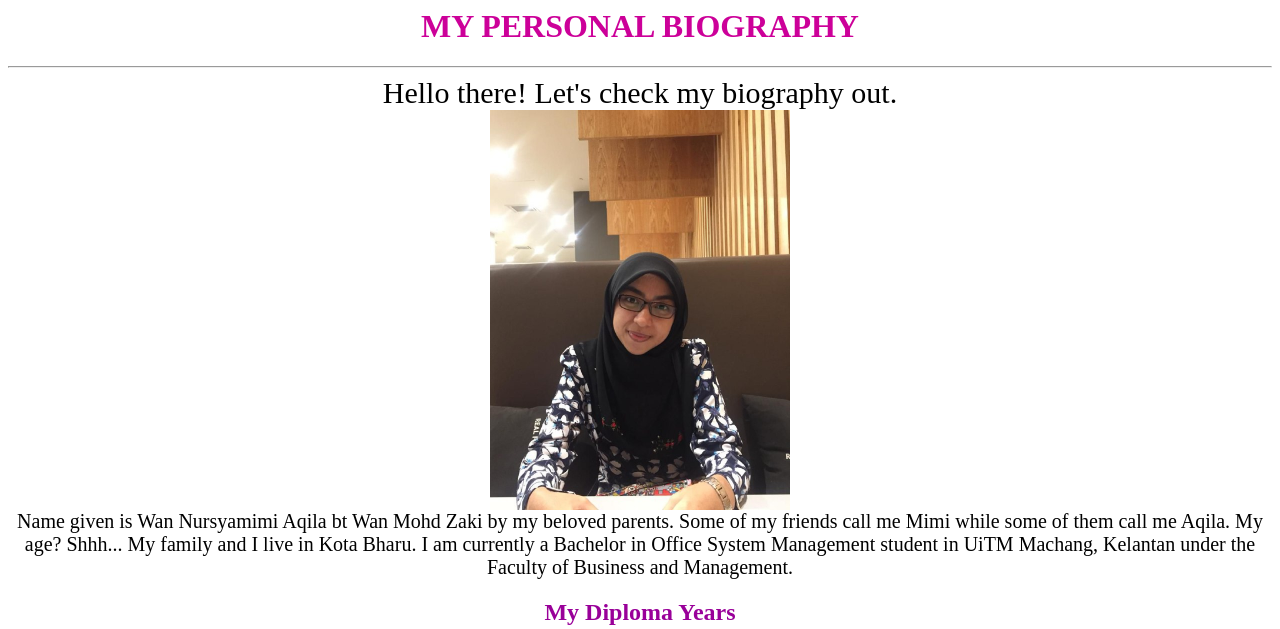
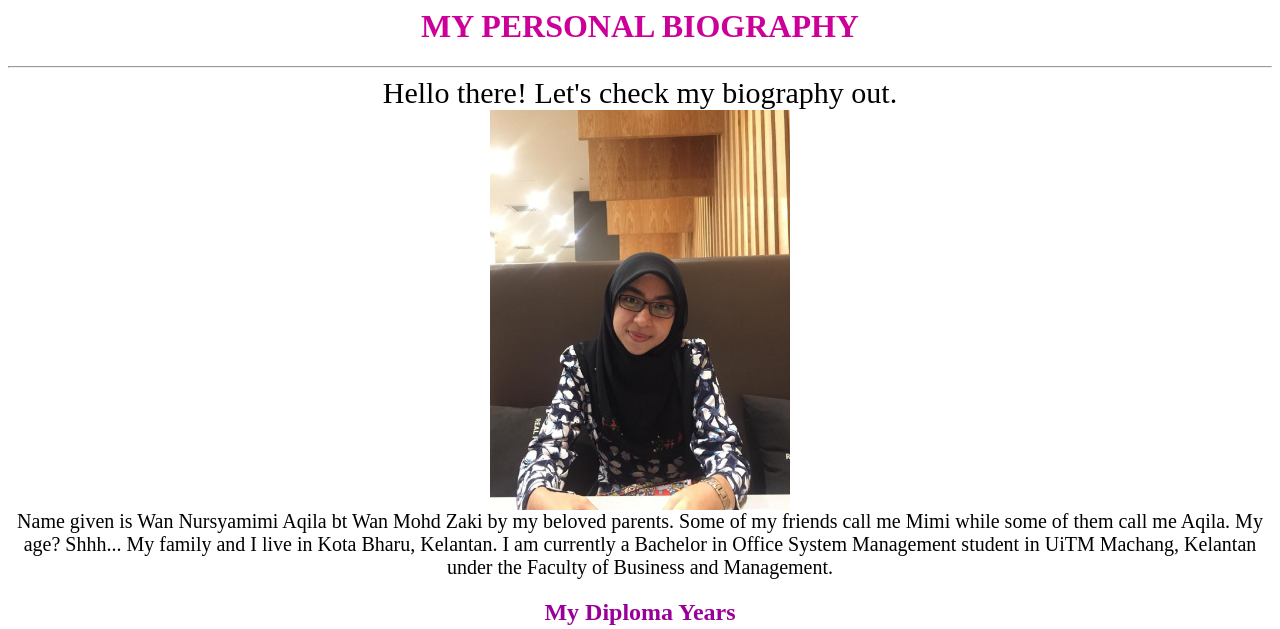
Before and after one commit to syamimiaqila/website-personal, a plain HTML site: page my-personal-biography.html in a window 1280 px wide. Shown: the top 629 px of the page. Drawn offline with Linux system fonts and the light colour scheme.

Commit message:
Update my-personal-biography.html

```diff
--- a/my-personal-biography.html
+++ b/my-personal-biography.html
@@ -9,7 +9,7 @@
 
 <center><img src="images/mimi.jpg" height="400px">
 
-<center style="font-size: 20px;">Name given is Wan Nursyamimi Aqila bt Wan Mohd Zaki by my beloved parents. Some of my friends call me Mimi while some of them call me Aqila. My age? Shhh... My family and I live in Kota Bharu. I am currently a Bachelor in Office System Management student in UiTM Machang, Kelantan under the Faculty of Business and Management.</center>
+<center style="font-size: 20px;">Name given is Wan Nursyamimi Aqila bt Wan Mohd Zaki by my beloved parents. Some of my friends call me Mimi while some of them call me Aqila. My age? Shhh... My family and I live in Kota Bharu, Kelantan. I am currently a Bachelor in Office System Management student in UiTM Machang, Kelantan under the Faculty of Business and Management.</center>
 
 <h2 style="color: #990099">My Diploma Years</h2>
 <center><img src="images/diploma.jpg" height="400px">
```
